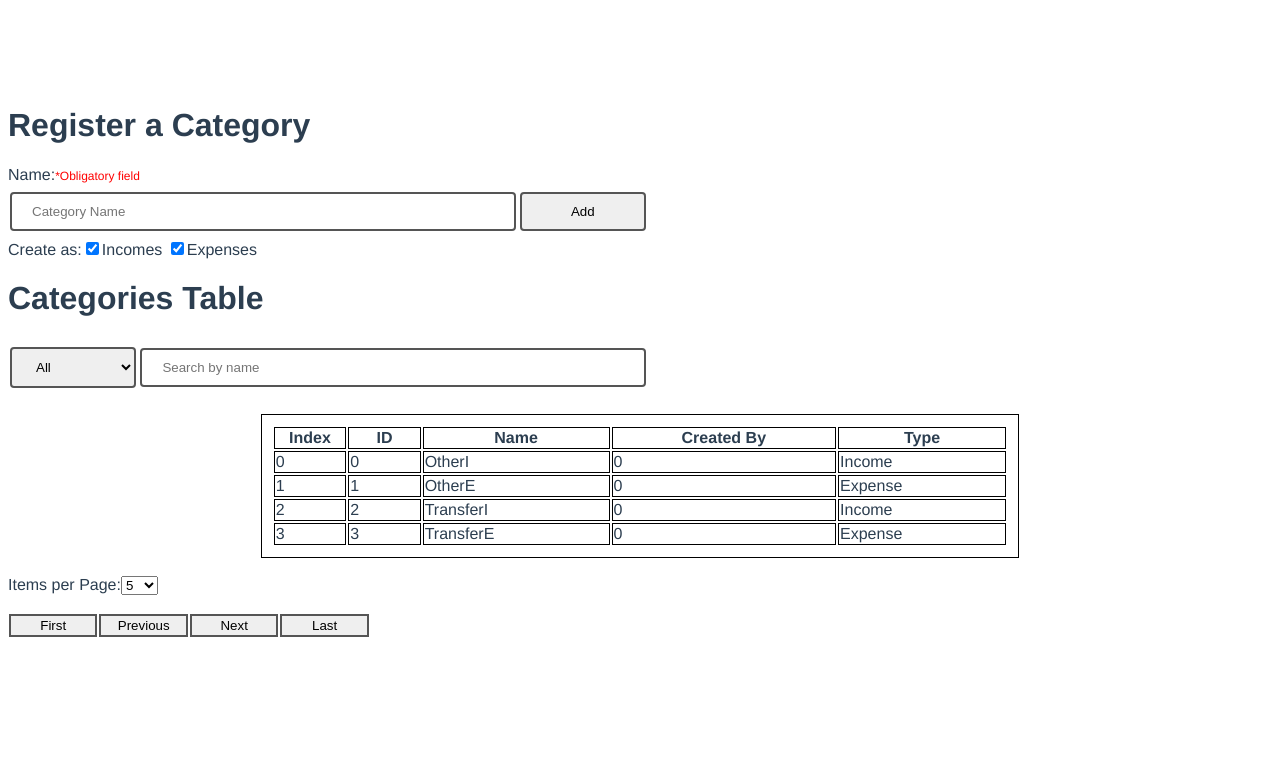
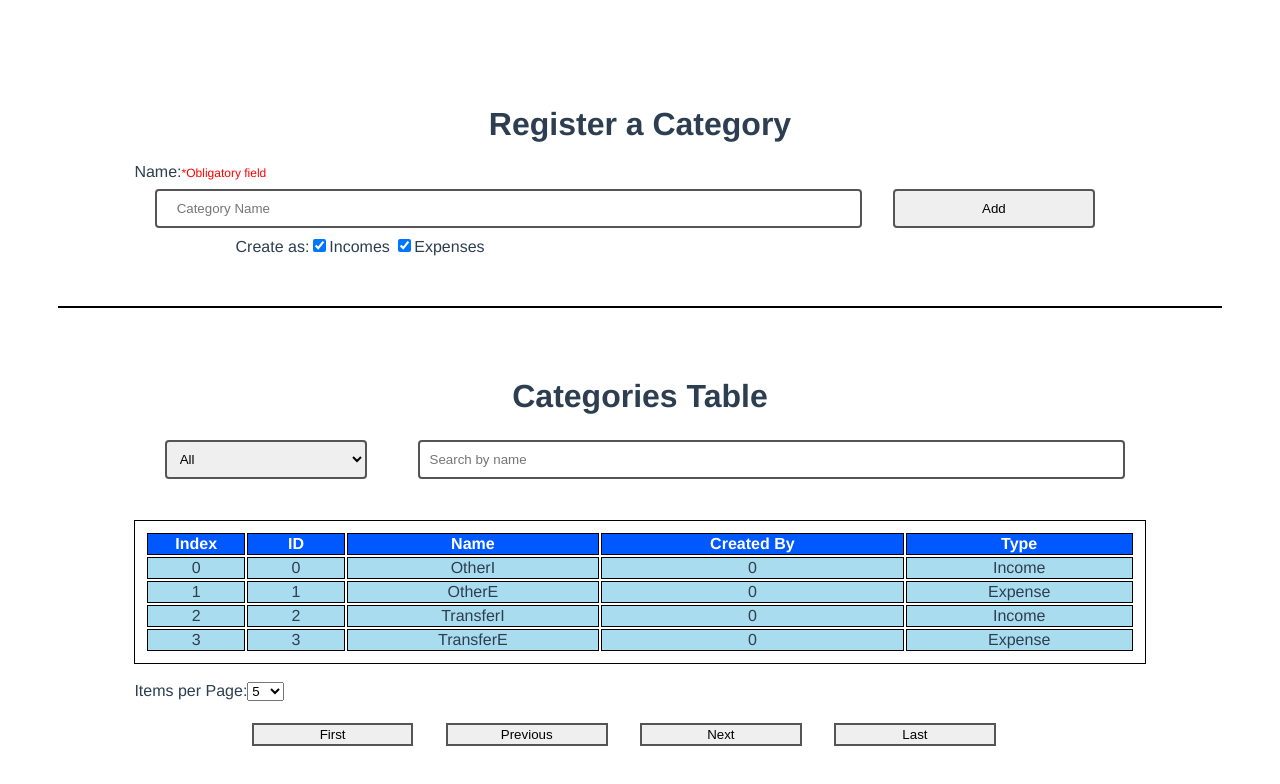
Before and after one commit to AlejandraDay/BRD, a Vue app: page /#/categories in a window 1280 px wide. Shown: the top 784 px of the page. Built offline with nearby package versions, Linux system fonts and the light colour scheme.

Commit message:
modified style of elements

```diff
--- a/src/components/CategoryReg.vue
+++ b/src/components/CategoryReg.vue
@@ -1,8 +1,10 @@
 <template>
   <div class="RegCateg">
     <br />
-    <h1 id="categoryRegister-title">Register a Category</h1>
-    <div class="Data">
+    <h1 id="categoryRegister-title" class="centeredText">
+      Register a Category
+    </h1>
+    <div class="moduleCentered">
       <label for="text">Name:</label>
       <label class="alarm" v-if="name === ''">*Obligatory field</label>
       <br />
@@ -14,13 +16,12 @@
       />
       <button v-on:click="newCategory()" class="button">Add</button>
       <br />
-      <label for="text">Create as:</label>
-      <label> <input type="checkbox" v-model="incomeBox" />Incomes </label>
-      <label> <input type="checkbox" v-model="expenseBox" />Expenses </label>
+      <div class="moduleCentered">
+        <label for="text">Create as:</label>
+        <label> <input type="checkbox" v-model="incomeBox" />Incomes </label>
+        <label> <input type="checkbox" v-model="expenseBox" />Expenses </label>
+      </div>
     </div>
-    <!--div id="saveData">
-      <button @click="registerCateg" class="savebtn">Save</button>
-    </div-->
   </div>
 </template>
 <script>
@@ -114,19 +115,30 @@ export default {
 }
 .button {
   padding: 10px 20px;
-  width: 10%;
-  margin: 8px 2px;
+  width: 20%;
+  margin: 8px 1%;
   border: 2px solid #555;
   box-sizing: border-box;
   border-radius: 4px;
 }
 
 .addInput {
-  width: 40%;
+  width: 70%;
   padding: 10px 20px;
-  margin: 8px 2px;
+  margin: 8px 2%;
   border: 2px solid #555;
   box-sizing: border-box;
   border-radius: 4px;
 }
+
+.centeredText {
+  margin: auto;
+  padding: 20px;
+  text-align: center;
+}
+
+.moduleCentered {
+  width: 80%;
+  margin: auto;
+}
 </style>
--- a/src/components/CategoryTable.vue
+++ b/src/components/CategoryTable.vue
@@ -1,24 +1,29 @@
 <template>
   <div class="table">
-    <h1 id="categoryTable-title">Categories Table</h1>
+    <h1 id="categoryTable-title" class="centeredText">Categories Table</h1>
+    <div class="moduleCentered">
       <select v-model="filter" id="selectableFilter" class="selectableFilter">
         <option>All</option>
         <option>Incomes</option>
         <option>Expenses</option>
       </select>
       <input v-model="searchName" placeholder="Search by name" />
-    <!--button @click="redirectRegister()" class="addbutton">Add New</button-->
+    </div>
     <br />
     <br />
 
     <table>
       <thead>
-        <tr>
+        <tr class="header">
           <th :key="column" v-for="column in this.headers">{{ column }}</th>
         </tr>
       </thead>
       <tbody>
-        <tr :key="item.id" v-for="(item, index) in filteredGroups">
+        <tr
+          :key="item.id"
+          v-for="(item, index) in filteredGroups"
+          class="content"
+        >
           <td class="index">{{ index + lowerLimmit }}</td>
           <td class="id">{{ item.id }}</td>
           <td>{{ item.name }}</td>
@@ -44,7 +49,7 @@
         </tr>
       </tbody>
     </table>
-    <div>
+    <div class="moduleCentered">
       <br />
       <label>Items per Page:</label>
       <select v-model="groupBy">
@@ -52,11 +57,12 @@
       </select>
       <br />
       <br />
-
+      <div class="moduleCentered">
         <button v-on:click="first()" class="pagingButton">First</button>
         <button v-on:click="previous()" class="pagingButton">Previous</button>
         <button v-on:click="next()" class="pagingButton">Next</button>
         <button v-on:click="last()" class="pagingButton">Last</button>
+      </div>
     </div>
   </div>
 </template>
@@ -203,20 +209,25 @@ export default {
 
 <style scoped>
 .selectableFilter {
-  width: 10%;
-  padding: 10px 20px;
-  margin: 8px 2px;
+  width: 20%;
+  padding: 9px 9px;
+  margin: 5px 3%;
   border: 2px solid #555;
   box-sizing: border-box;
   border-radius: 4px;
 }
 input {
-  width: 40%;
-  padding: 10px 20px;
-  margin: 8px 2px;
+  width: 70%;
+  padding: 10px 10px;
+  margin: 5px 2%;
   border: 2px solid #555;
   box-sizing: border-box;
   border-radius: 4px;
+}
+.centeredText {
+  margin: auto;
+  padding: 20px;
+  text-align: center;
 }
 .index,
 .id {
@@ -245,13 +256,17 @@ input {
 .pagingButton {
   border-style: solid;
   border: 2px solid #555;
-  margin: 1px 1px;
+  margin: 4px 2%;
   padding: 2px 9px;
-  width: 7%;
+  width: 20%;
 }
 .tabla {
   font-size: 18px;
   color: brown;
+}
+.moduleCentered {
+  width: 80%;
+  margin: auto;
 }
 table,
 th,
@@ -260,7 +275,17 @@ td {
 }
 table {
   margin: auto;
-  width: 60%;
+  width: 80%;
   padding: 10px;
 }
+.header {
+  background-color: rgb(0, 89, 255);
+  color: white;
+  text-align: center;
+}
+
+.content {
+  background-color: rgb(170, 220, 240);
+  text-align: center;
+}
 </style>
--- a/src/views/Categories.vue
+++ b/src/views/Categories.vue
@@ -1,6 +1,7 @@
 <template>
   <div>
     <CategoryReg />
+    <div class="line"></div>
     <CategoryTable />
   </div>
 </template>
@@ -23,4 +24,8 @@ export default {
 div {
   font-family: Helvetica, sans-serif;
 }
+.line {
+  margin: 50px;
+  border: 1px solid black;
+}
 </style>
```
Lines whose indentation alone changed are shown as unchanged.
